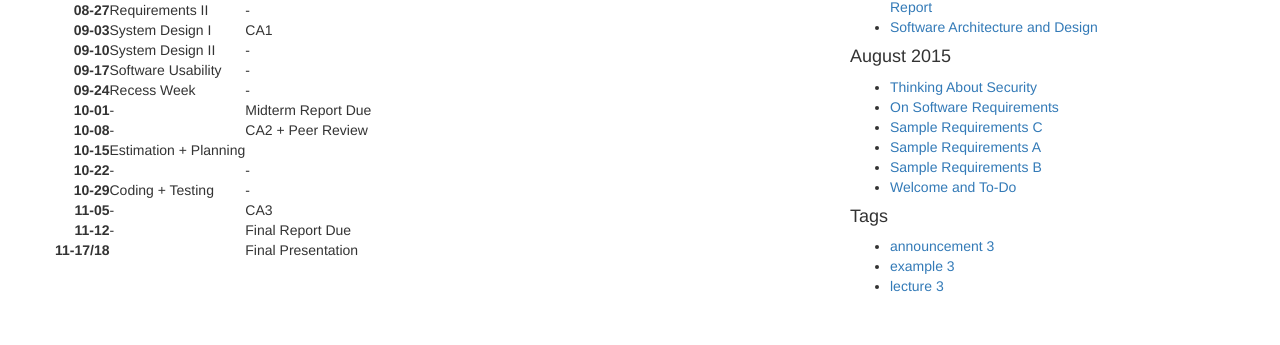
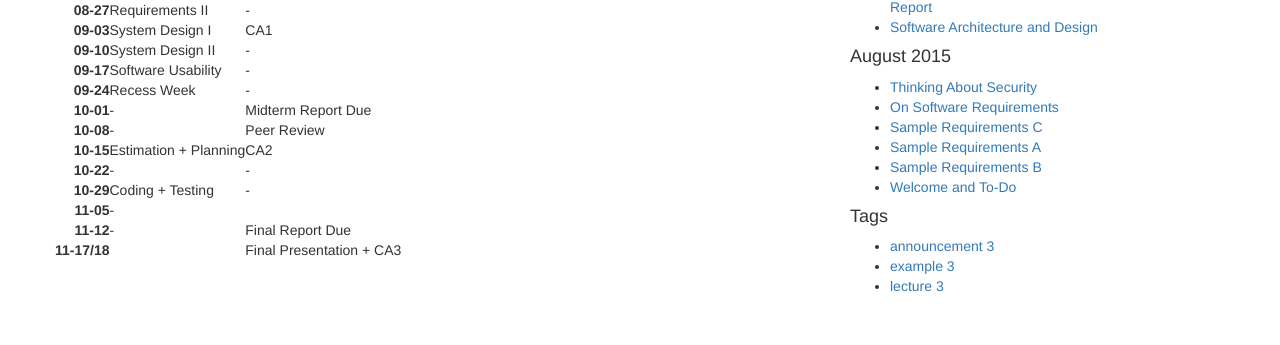
Before and after one commit to nus-mtp/1516, a Jekyll site: the page built from schedule.md, in a window 1280 px wide. Shown: the part 173-518 px from the top of the page. Built offline with Jekyll 4.4.1, drawn with Linux system fonts in a browser that asks for light colours; nearby versions of some CDN libraries; library files that are not in the unit come from our copies; Markdown is read by kramdown in place of the engine named in the settings.

Commit message:
Moved CA2 and CA3 back

```diff
--- a/schedule.md
+++ b/schedule.md
@@ -16,10 +16,10 @@ group: navigation
 | **09-17** | Software Usability |- |
 | **09-24** | Recess Week |- |
 | **10-01** | - | Midterm Report Due |
-| **10-08** | - | CA2 + Peer Review |
-| **10-15** | Estimation + Planning | |
+| **10-08** | - | Peer Review |
+| **10-15** | Estimation + Planning | CA2 |
 | **10-22** | - |- |
 | **10-29** | Coding + Testing |- |
-| **11-05** | - | CA3 |
+| **11-05** | - | |
 | **11-12** | - | Final Report Due  |
-| **11-17/18** |  | Final Presentation |
+| **11-17/18** |  | Final Presentation + CA3 |
```
